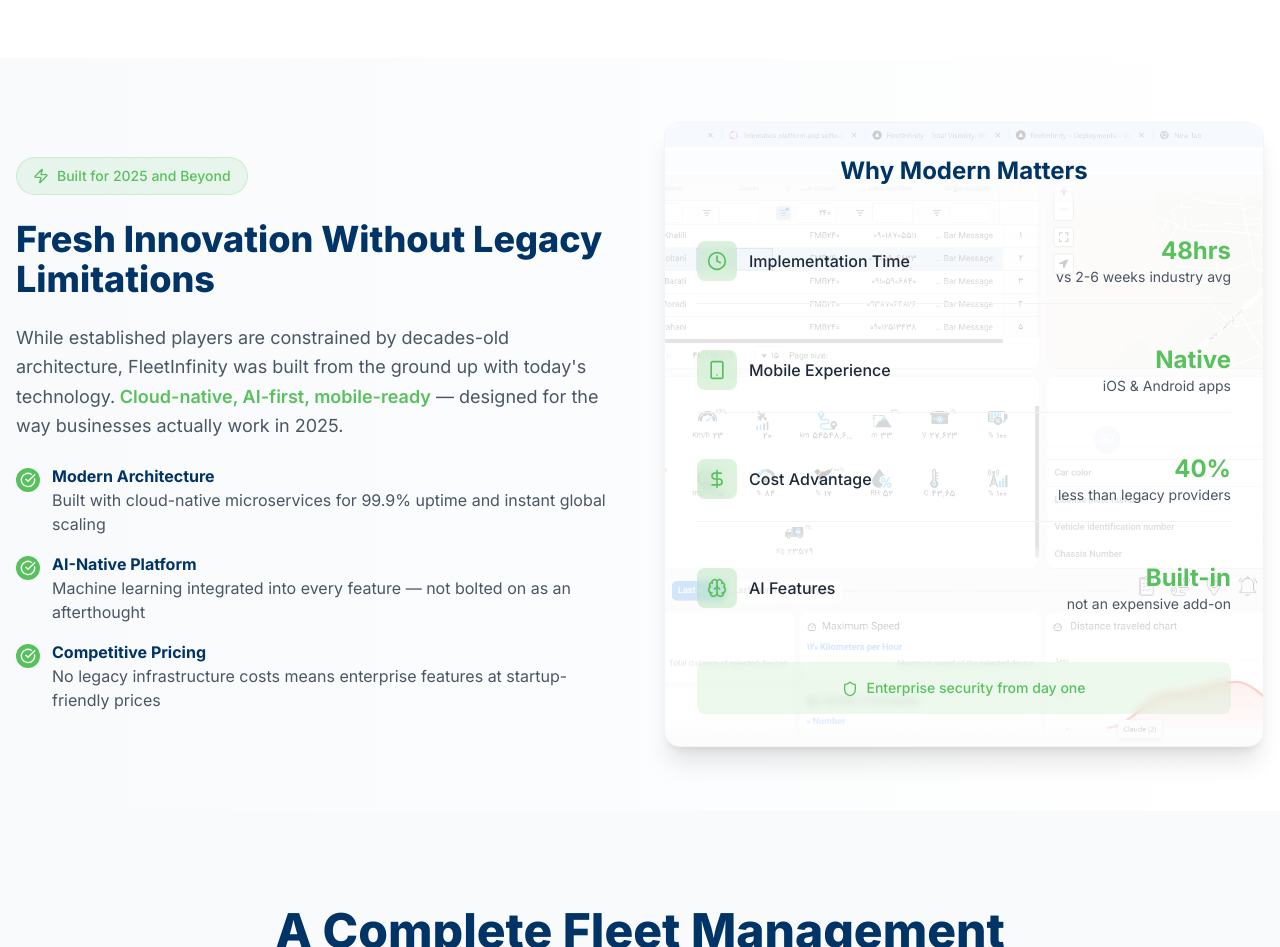
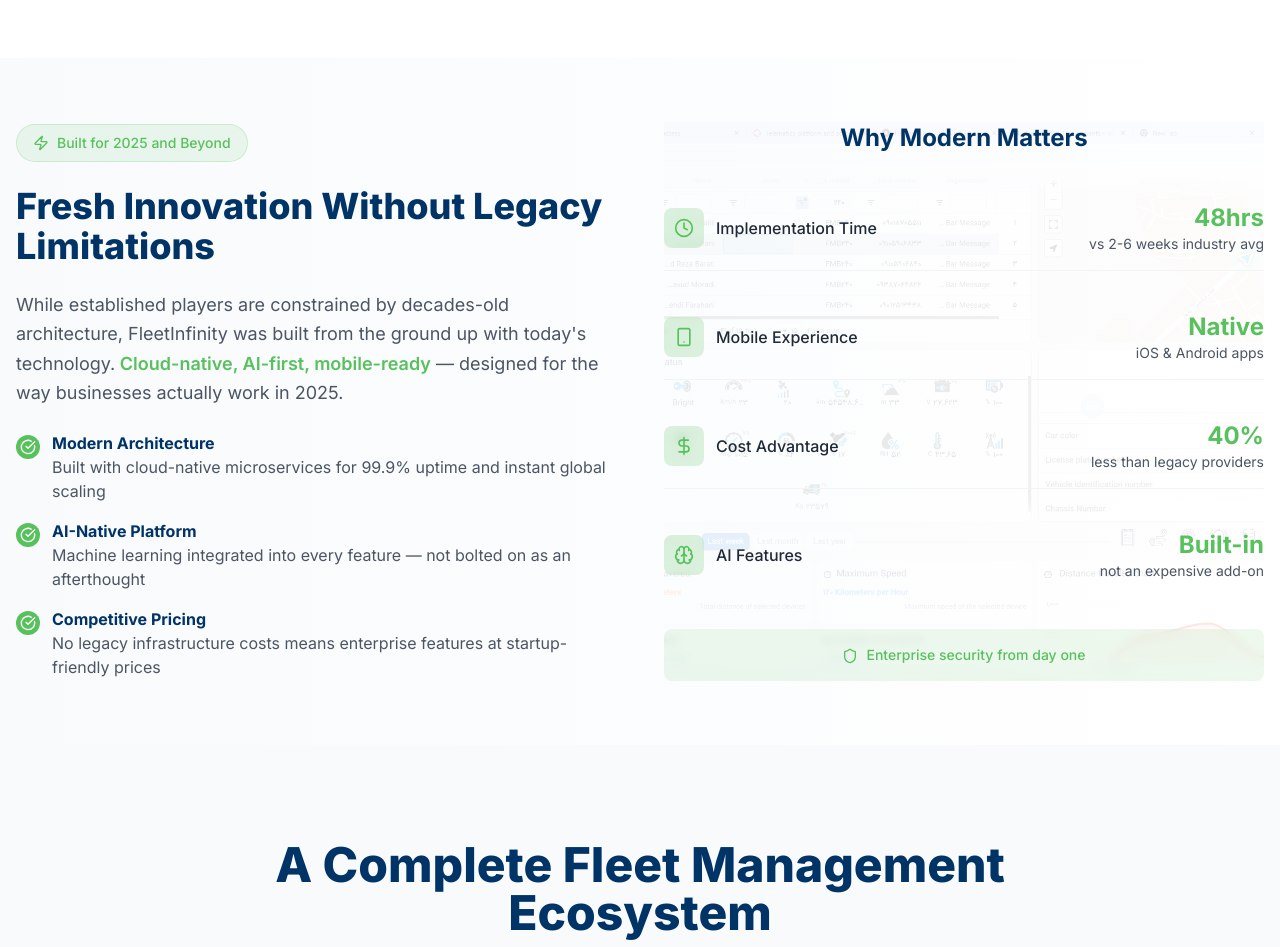
Before and after one commit to Bahareh-Esteki/fleetinfinity, a Next.js app: page / in a window 1280 px wide. Shown: the part 960-1907 px from the top of the page. Built offline with nearby package versions, Linux system fonts and the light colour scheme.

Commit message:
homepage building

```diff
--- a/app/page.js
+++ b/app/page.js
@@ -310,14 +310,15 @@ export default function HomePage() {
             </div>
 
             {/* Right: Quick Stats */}
-            <div className="relative bg-white rounded-2xl shadow-xl p-8 border border-gray-100 overflow-hidden">
-              {/* Background Image with Lower Opacity */}
-              <div
-                className="absolute inset-0 opacity-20 bg-cover bg-center bg-no-repeat rounded-2xl"
-                style={{
-                  backgroundImage: "url('/images/bg-1.png')",
-                }}
-              ></div>
+            <div className="relative">
+              {/* Background using Image component */}
+              <Image
+                src="/images/bg-1.png"
+                alt=""
+                fill
+                className="object-cover opacity-10"
+                sizes="(max-width: 768px) 100vw, 50vw"
+              />
 
               {/* Content Container - WRAP ALL CONTENT IN THIS */}
               <div className="relative z-10">
```
